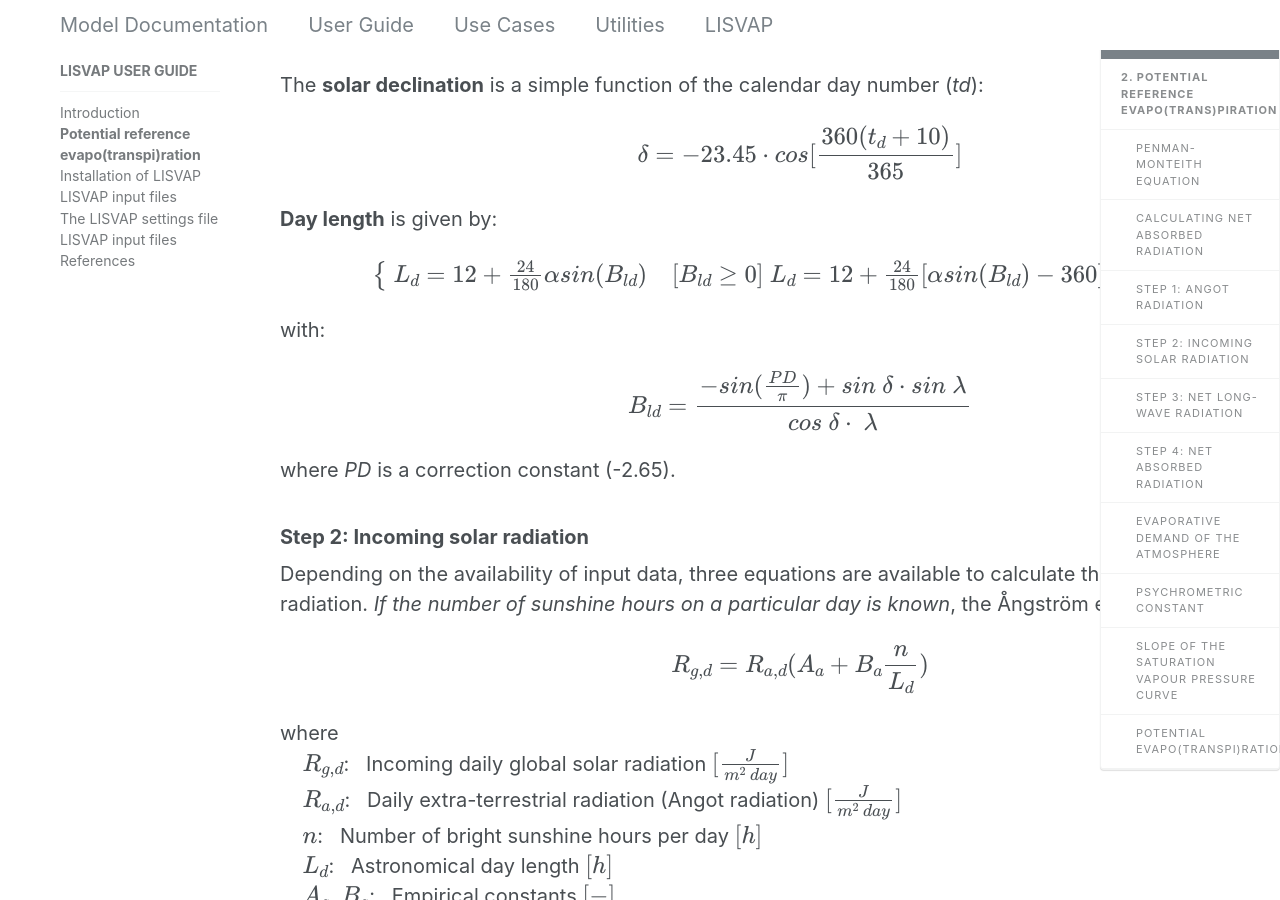
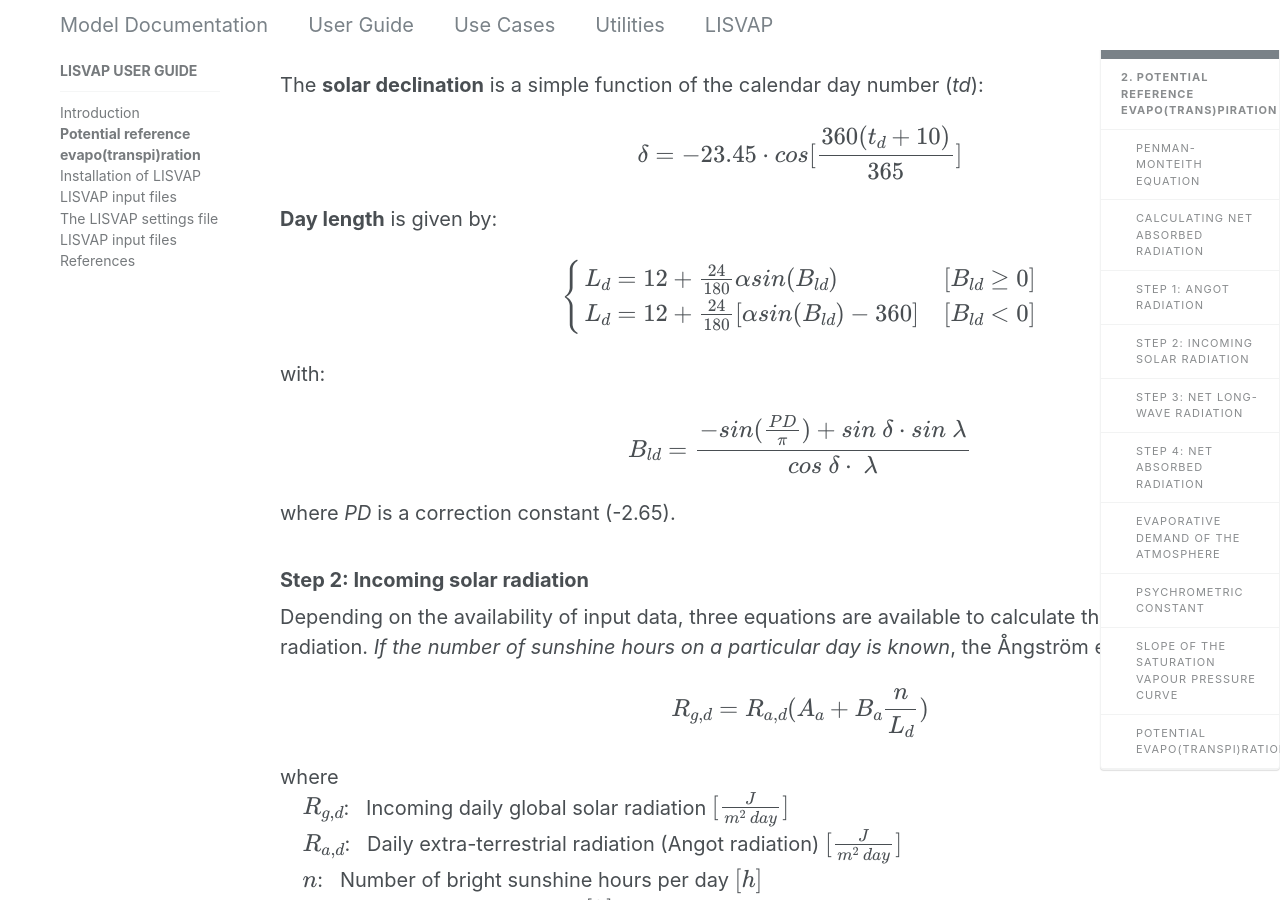
Before and after one commit to ec-jrc/lisflood-lisvap, a Jekyll site: the page built from 2_LISVAP_evaporation/index.md, in a window 1280 px wide and 900 px high, scrolled down 3420 px. Built offline with Jekyll 4.4.1, drawn with Linux system fonts in a browser that asks for light colours; nearby versions of some CDN libraries; our own code applies the rules of GitHub Pages for plain Markdown files; formulas are drawn with MathJax 3.

Commit message:
Update index.md

```diff
--- a/2_LISVAP_evaporation/index.md
+++ b/2_LISVAP_evaporation/index.md
@@ -102,7 +102,7 @@ $$
 
 **Day length** is given by:
 
- $$  \begin{cases} L_d = 12+ \frac{24}{180} \alpha sin(B_{ld})   &[B_{ld} \ge 0]\ L_d = 12+ \frac{24}{180} [\alpha sin(B_{ld}) - 360] & [B_{ld} < 0]\end{cases} $$
+ $$  \begin{cases} L_d = 12+ \frac{24}{180} \alpha sin(B_{ld})   &[B_{ld} \ge 0]\\ L_d = 12+ \frac{24}{180} [\alpha sin(B_{ld}) - 360] & [B_{ld} < 0]\end{cases} $$
 
 
 with:
```
